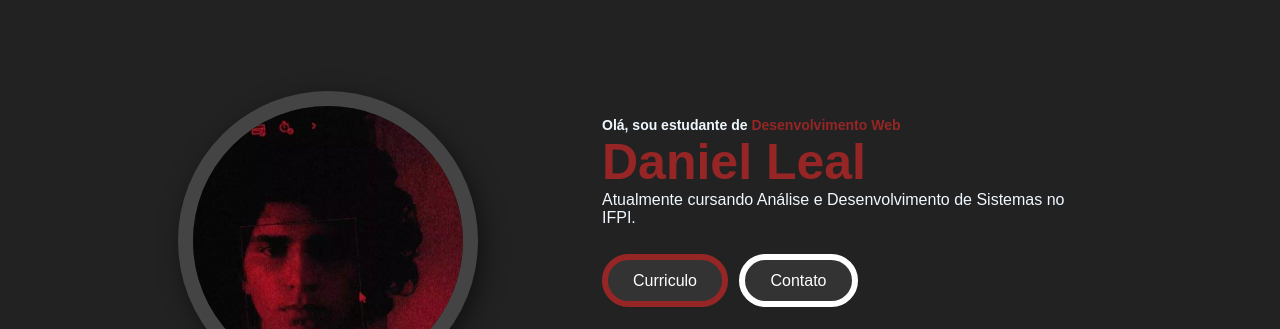
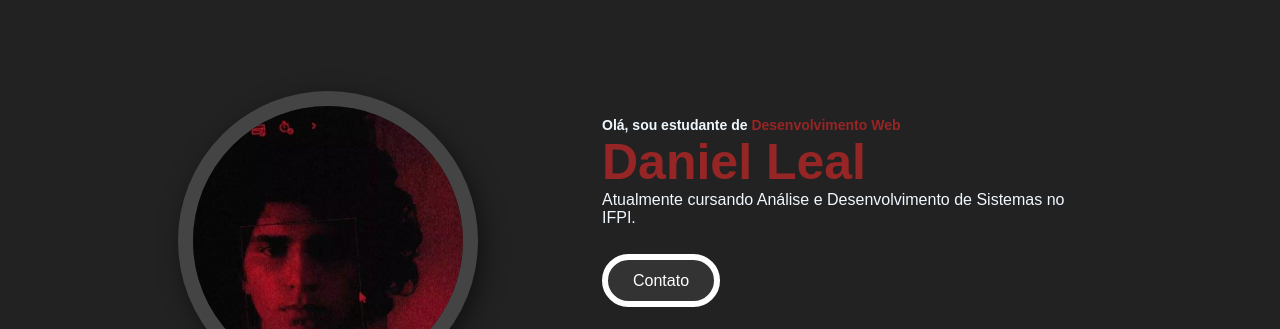
Before and after one commit to danieluau/port, a plain HTML site: page index.html in a window 1280 px wide. Shown: the part 141-470 px from the top of the page. Drawn offline with Linux system fonts and the light colour scheme.

Commit message:
retirado

```diff
--- a/index.html
+++ b/index.html
@@ -41,7 +41,6 @@
                     <h5>Daniel Leal</h5>
                     <p> Atualmente cursando Análise e Desenvolvimento de Sistemas no IFPI.</p>
                     <div class="btn-group">
-                        <a href="navegacao/Curriculum.pdf" class="btn active">Curriculo</a>
                         <a href="navegacao/contato.html" class="btn">Contato</a>
                     </div>
                     <div class="social">
```
